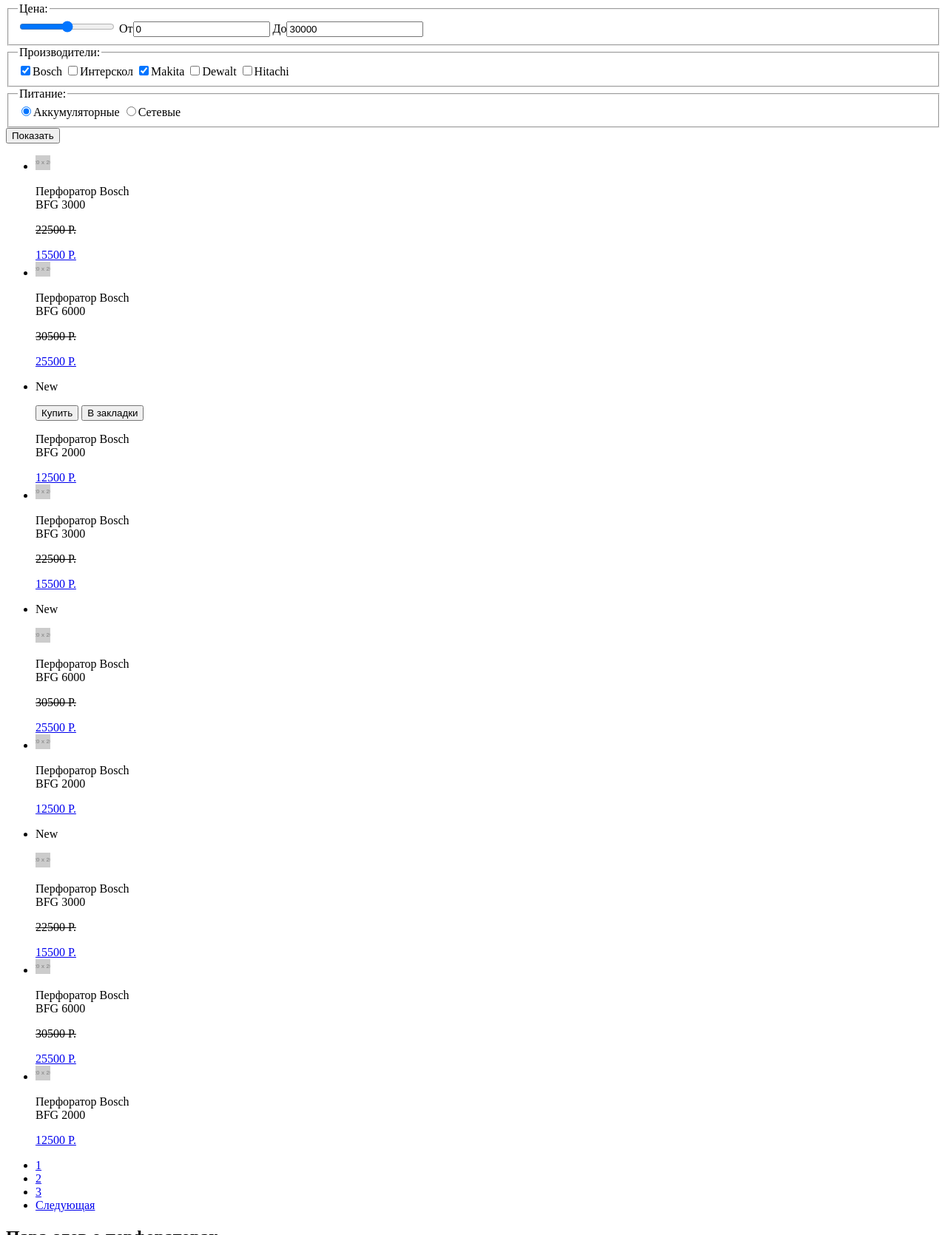
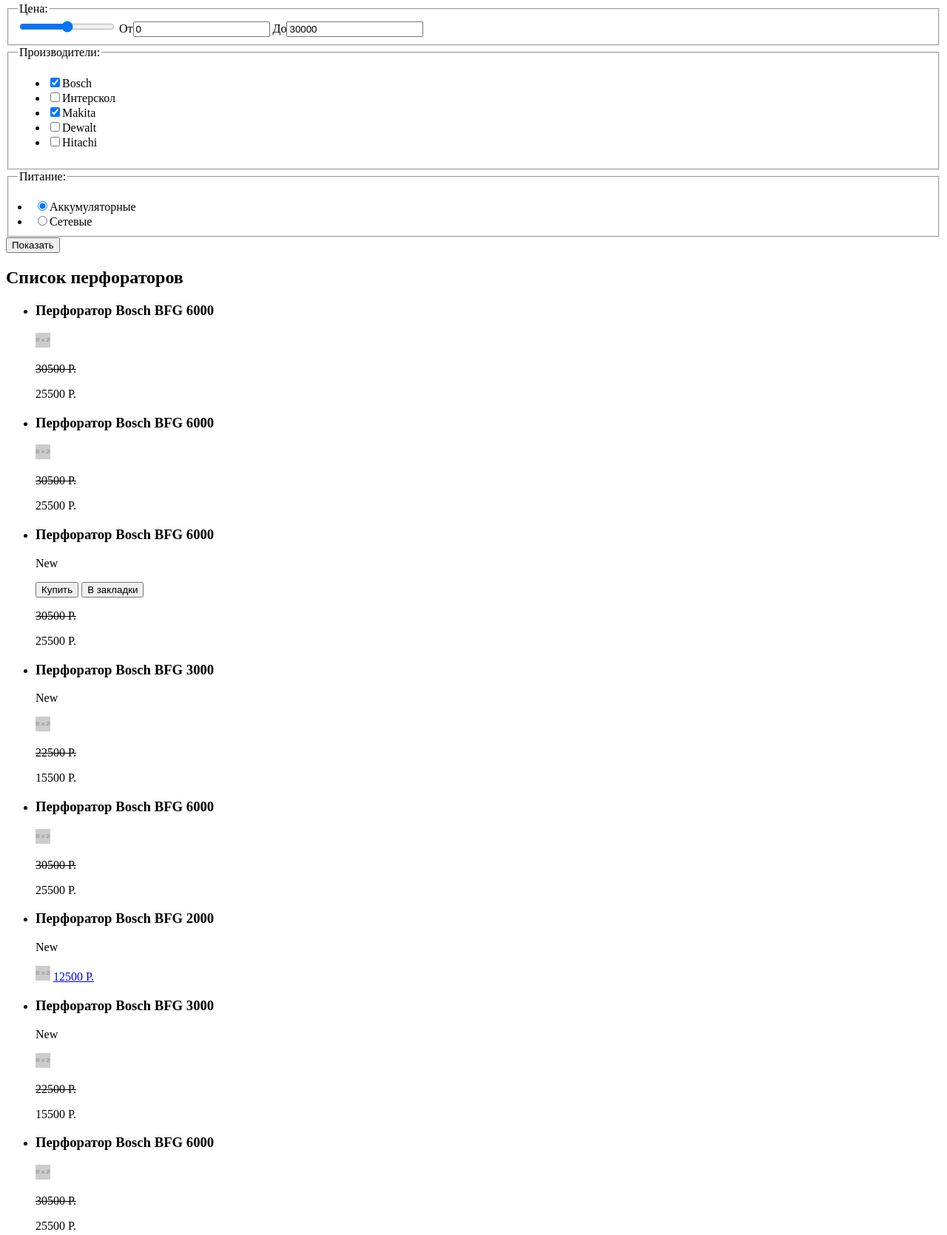
Before and after one commit to quitfactere/technomart, a plain HTML site: page catalog.html in a window 1280 px wide. Shown: the part 898-2568 px from the top of the page at 74% size. Drawn offline with Linux system fonts and the light colour scheme; placeholder pictures from the web are drawn by us.

Commit message:
Исправление разметки

```diff
--- a/catalog.html
+++ b/catalog.html
@@ -69,90 +69,90 @@
                 </fieldset>
                 <fieldset>
                   <legend>Производители:</legend>
-                  <label><input type="checkbox" name="manufacturer" checked value="Bosch">Bosch</label>
-                  <label><input type="checkbox" name="manufacturer" value="Interskol">Интерскол</label>
-                  <label><input type="checkbox" name="manufacturer" checked value="Makita">Makita</label>
-                  <label><input type="checkbox" name="manufacturer" value="Dewalt">Dewalt</label>
-                  <label><input type="checkbox" name="manufacturer" value="Hitachi">Hitachi</label>
+                    <ul>
+                      <li><label><input type="checkbox" name="manufacturer" checked value="Bosch">Bosch</label></li>
+                      <li><label><input type="checkbox" name="manufacturer" value="Interskol">Интерскол</label></li>
+                      <li><label><input type="checkbox" name="manufacturer" checked value="Makita">Makita</label></li>
+                      <li><label><input type="checkbox" name="manufacturer" value="Dewalt">Dewalt</label></li>
+                      <li><label><input type="checkbox" name="manufacturer" value="Hitachi">Hitachi</label></li>
+                    </ul>
                 </fieldset>
                 <fieldset>
                   <legend>Питание:</legend>
-                  <label><input type="radio" name="power" value="battery" checked>Аккумуляторные</label>
-                  <label><input type="radio" name="power" value="network">Сетевые</label>
+                    <ul>
+                      </ul>
+                        <li><label><input type="radio" name="power" value="battery" checked>Аккумуляторные</label></li>
+                        <li><label><input type="radio" name="power" value="network">Сетевые</label></li>
+                    </ul>
                 </fieldset>
-                <button type="button">Показать</button>
+                <button type="submit">Показать</button>
               </form>
             </section>
             <section>
+              <h2>Список перфораторов</h2>
               <ul class="catalog-items">
                 <li>
-                  <img src="https://via.placeholder.com/20x20" alt="">
-                  <p>Перфоратор Bosch<br>
-                  BFG 3000</p>
-                  <p><del>22500 Р.</del></p>
-                  <a href="#">15500 Р.</a>
+                  <h3>Перфоратор Bosch BFG 6000</h3>
+                  <p><img src="https://via.placeholder.com/20x20" alt=""></p>
+                  <p><del>30500 Р.</del></p>
+                  <p>25500 Р.</p>
                 </li>
                 <li>
-                  <img src="https://via.placeholder.com/20x20" alt="">
-                  <p>Перфоратор Bosch<br>
-                  BFG 6000</p>
-                  <p><del>30500 Р.</del></p>
-                  <a href="#">25500 Р.</a>
+                  <h3>Перфоратор Bosch BFG 6000</h3>
+                    <p><img src="https://via.placeholder.com/20x20" alt=""></p>
+                    <p><del>30500 Р.</del></p>
+                    <p>25500 Р.</p>
                 </li>
                 <li>
+                  <h3>Перфоратор Bosch BFG 6000</h3>
+                    <p>New</p>
+                    <button type="button">Купить</button>
+                    <button type="button">В закладки</button>
+                    <p><del>30500 Р.</del></p>
+                    <p>25500 Р.</p>
+                </li>
+                <li>
+                  <h3>Перфоратор Bosch BFG 3000</h3>
+                    <p>New</p>
+                    <p><img src="https://via.placeholder.com/20x20" alt=""></p>
+                    <p><del>22500 Р.</del></p>
+                    <p>15500 Р.</p>
+                </li>
+                <li>
+                  <h3>Перфоратор Bosch BFG 6000</h3>
+                    <p><img src="https://via.placeholder.com/20x20" alt=""></p>
+                    <p><del>30500 Р.</del></p>
+                    <p>25500 Р.</p>
+                </li>
+                <li>
+                  <h3>Перфоратор Bosch BFG 2000</h3>
                   <p>New</p>
-                  <button type="button">Купить</button>
-                  <button type="button">В закладки</button>
-                  <p>Перфоратор Bosch<br>
-                  BFG 2000</p>
+                  <img src="https://via.placeholder.com/20x20" alt="">
                   <a href="#">12500 Р.</a>
                 </li>
                 <li>
-                  <img src="https://via.placeholder.com/20x20" alt="">
-                  <p>Перфоратор Bosch<br>
-                  BFG 3000</p>
-                  <p><del>22500 Р.</del></p>
-                  <a href="#">15500 Р.</a>
+                  <h3>Перфоратор Bosch BFG 3000</h3>
+                    <p>New</p>
+                    <p><img src="https://via.placeholder.com/20x20" alt=""></p>
+                    <p><del>22500 Р.</del></p>
+                    <p>15500 Р.</p>
                 </li>
                 <li>
+                  <h3>Перфоратор Bosch BFG 6000</h3>
+                    <p><img src="https://via.placeholder.com/20x20" alt=""></p>
+                    <p><del>30500 Р.</del></p>
+                    <p>25500 Р.</p>
+                </li>
+                <li>
+                  <h3>Перфоратор Bosch BFG 2000</h3>
                   <p>New</p>
                   <img src="https://via.placeholder.com/20x20" alt="">
-                  <p>Перфоратор Bosch<br>
-                  BFG 6000</p>
-                  <p><del>30500 Р.</del></p>
-                  <a href="#">25500 Р.</a>
-                </li>
-                <li>
-                  <img src="https://via.placeholder.com/20x20" alt="">
-                  <p>Перфоратор Bosch<br>
-                  BFG 2000</p>
-                  <a href="#">12500 Р.</a>
-                </li>
-                <li>
-                  <p>New</p>
-                  <img src="https://via.placeholder.com/20x20" alt="">
-                  <p>Перфоратор Bosch<br>
-                  BFG 3000</p>
-                  <p><del>22500 Р.</del></p>
-                  <a href="#">15500 Р.</a>
-                </li>
-                <li>
-                  <img src="https://via.placeholder.com/20x20" alt="">
-                  <p>Перфоратор Bosch<br>
-                  BFG 6000</p>
-                  <p><del>30500 Р.</del></p>
-                  <a href="#">25500 Р.</a>
-                </li>
-                <li>
-                  <img src="https://via.placeholder.com/20x20" alt="">
-                  <p>Перфоратор Bosch<br>
-                  BFG 2000</p>
                   <a href="#">12500 Р.</a>
                 </li>
               </ul>
             </section>
             <ul class="pagination">
-              <li><a href="#">1</a></li>
+              <li><a>1</a></li>
               <li><a href="#">2</a></li>
               <li><a href="#">3</a></li>
               <li><a href="#">Следующая</a></li>
```
